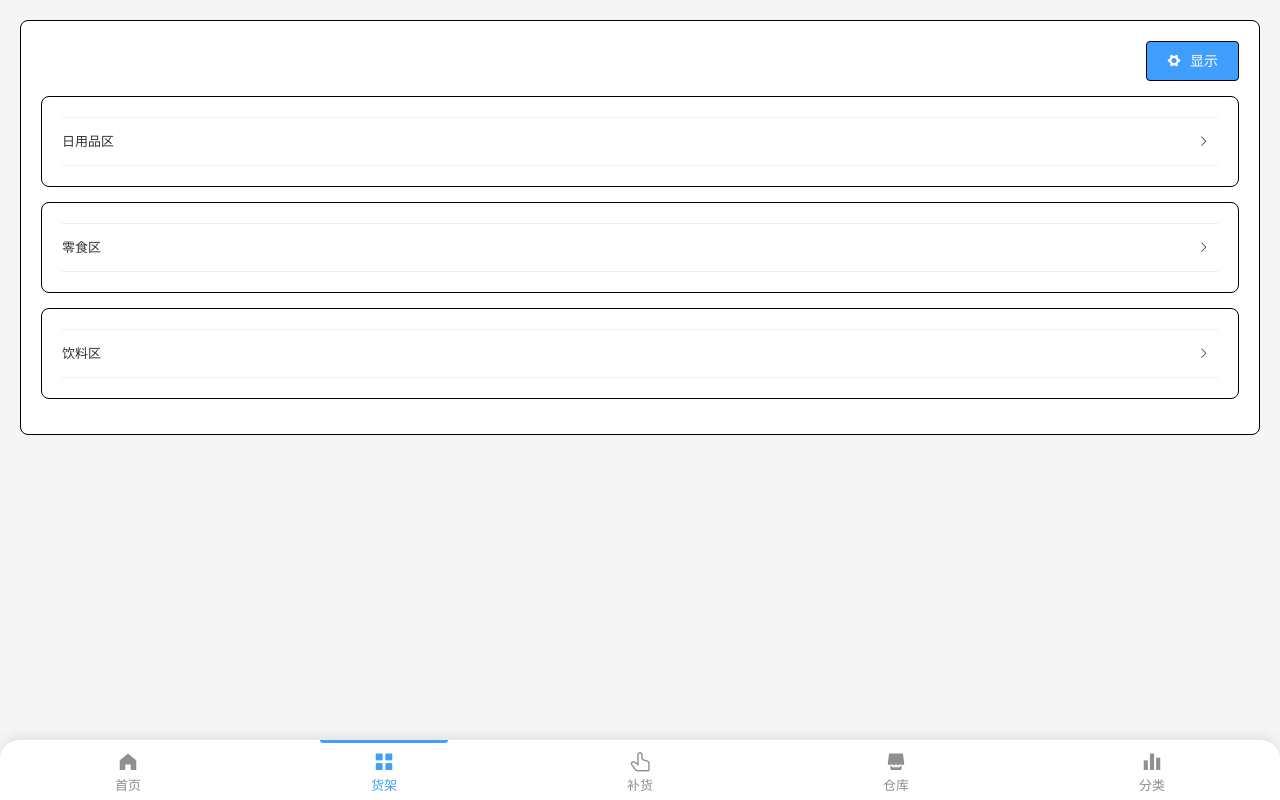
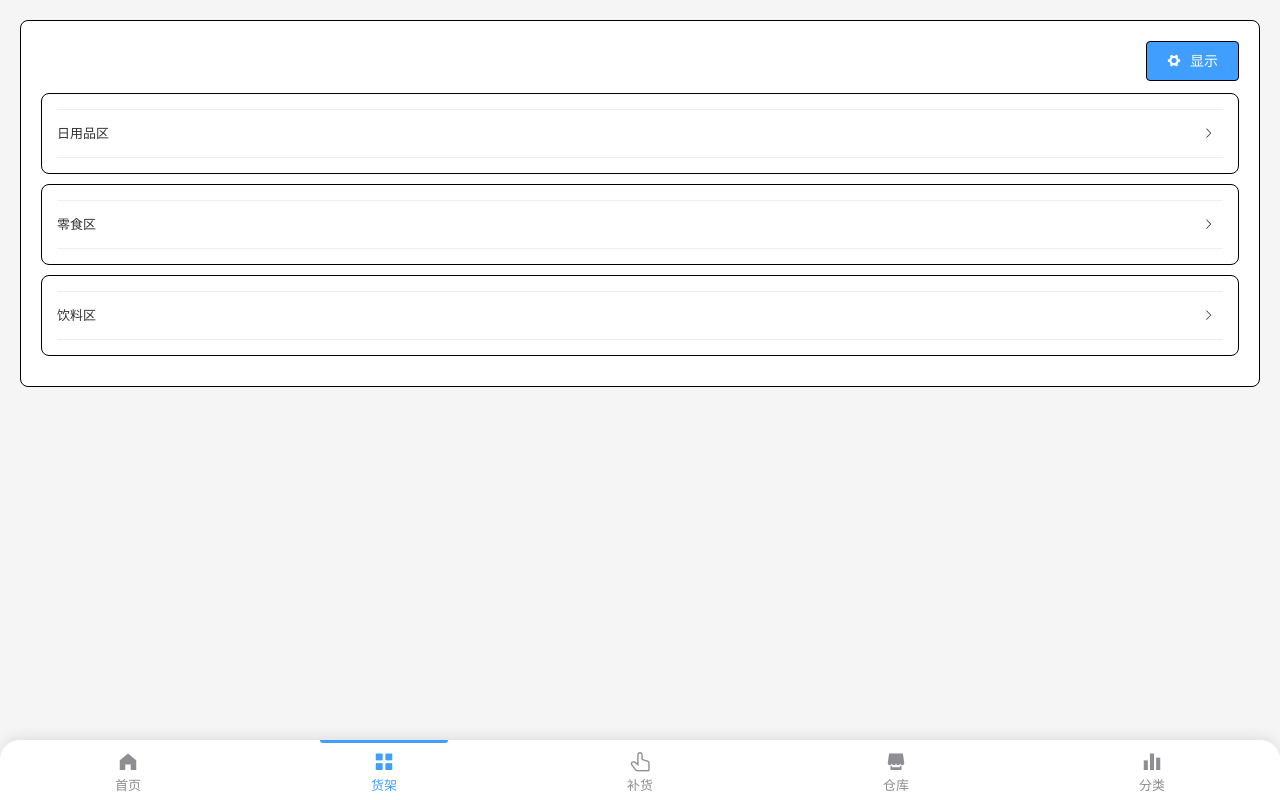
Before and after one commit to gezhe007/Productionmanagesystem, a Vue app: page /#/shelf in a window 1280 px wide. Built offline with nearby package versions, Linux system fonts and the light colour scheme.

Commit message:
界面优化

```diff
--- a/src/views/Category.vue
+++ b/src/views/Category.vue
@@ -9,7 +9,7 @@
   >
     <el-row type="flex" justify="end">
       <el-button
-        style="border: 1px solid #000"
+        style="border: 1px solid #000;margin-bottom: 2px;"
         type="success"
         @click="openAddModal"
         >新增分类</el-button
--- a/src/views/Shelf.vue
+++ b/src/views/Shelf.vue
@@ -8,32 +8,28 @@
     "
   >
     <!-- 新增：显示/隐藏操作按钮的切换按钮 -->
-    <el-row class="toggle-bar" style="margin-bottom: 15px; text-align: right">
+    <el-row style="text-align: right;margin-bottom: 2px;">
       <el-button
         type="success"
-        style="border: 1px solid #000"
+        style="border: 1px solid #000;margin-bottom: 2px;"
         v-show="showButtons"
         @click="openAddShelfModal"
         >新增货架</el-button
       >
       <el-button
         type="primary"
-        style="border: 1px solid #000"
+        style="margin-bottom: 2px;border: 1px solid #000"
         icon="el-icon-s-tools"
         @click="toggleButtons"
       >
         {{ showButtons ? "隐藏" : "显示" }}
       </el-button>
     </el-row>
-    <!-- 空状态提示 -->
     <div v-if="shelves.length === 0" class="empty-shelves">
       <el-empty description="暂无货架，请先添加货架"></el-empty>
-      <!-- 或者自定义样式 -->
-      <!-- <div class="empty-tip">暂无货架，请点击"新增货架"按钮添加</div> -->
     </div>
     <div v-else>
       <div v-for="shelf in getShelvesSorted" :key="shelf.id" class="shelf-item">
-        <el-card shadow="formed" class="shelf-card">
           <el-collapse>
             <el-collapse-item :title="shelf.name" style="font-size: 100px">
               <el-row type="flex" justify="space-between" v-show="showButtons">
@@ -183,7 +179,6 @@
               </el-row></el-collapse-item
             >
           </el-collapse>
-        </el-card>
       </div>
     </div>
 
@@ -892,12 +887,11 @@ export default {
 
 <style scoped>
 .shelf-item {
-  margin-bottom: 15px;
-}
-
-.shelf-card {
-  border: 1px solid #000;
+  margin: 10px 0;
+  padding: 15px;
+  border: 1px solid #000000;
   border-radius: 8px;
+  transition: all 0.2s ease;
 }
 
 /* 商品行 - 添加分隔线 */
```
